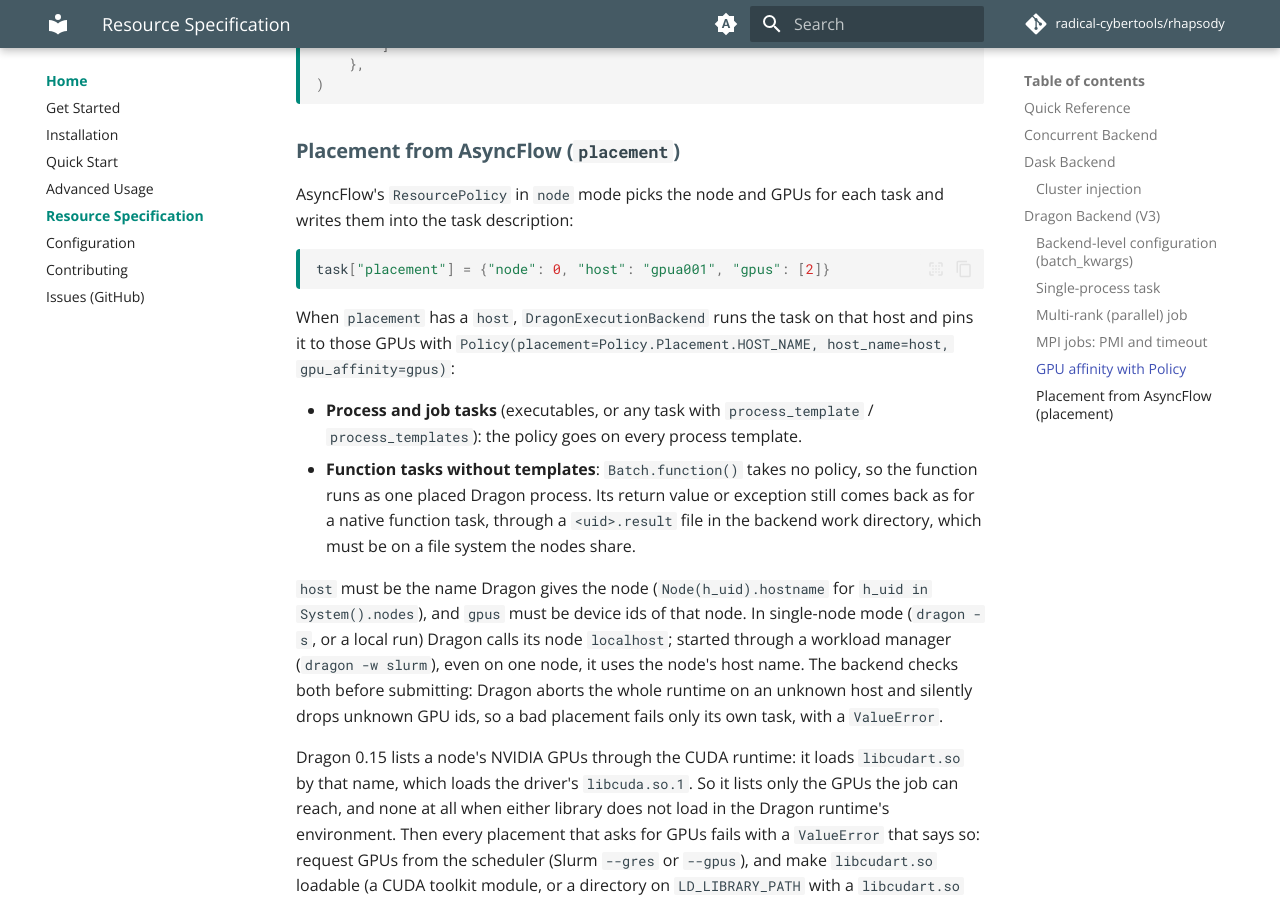
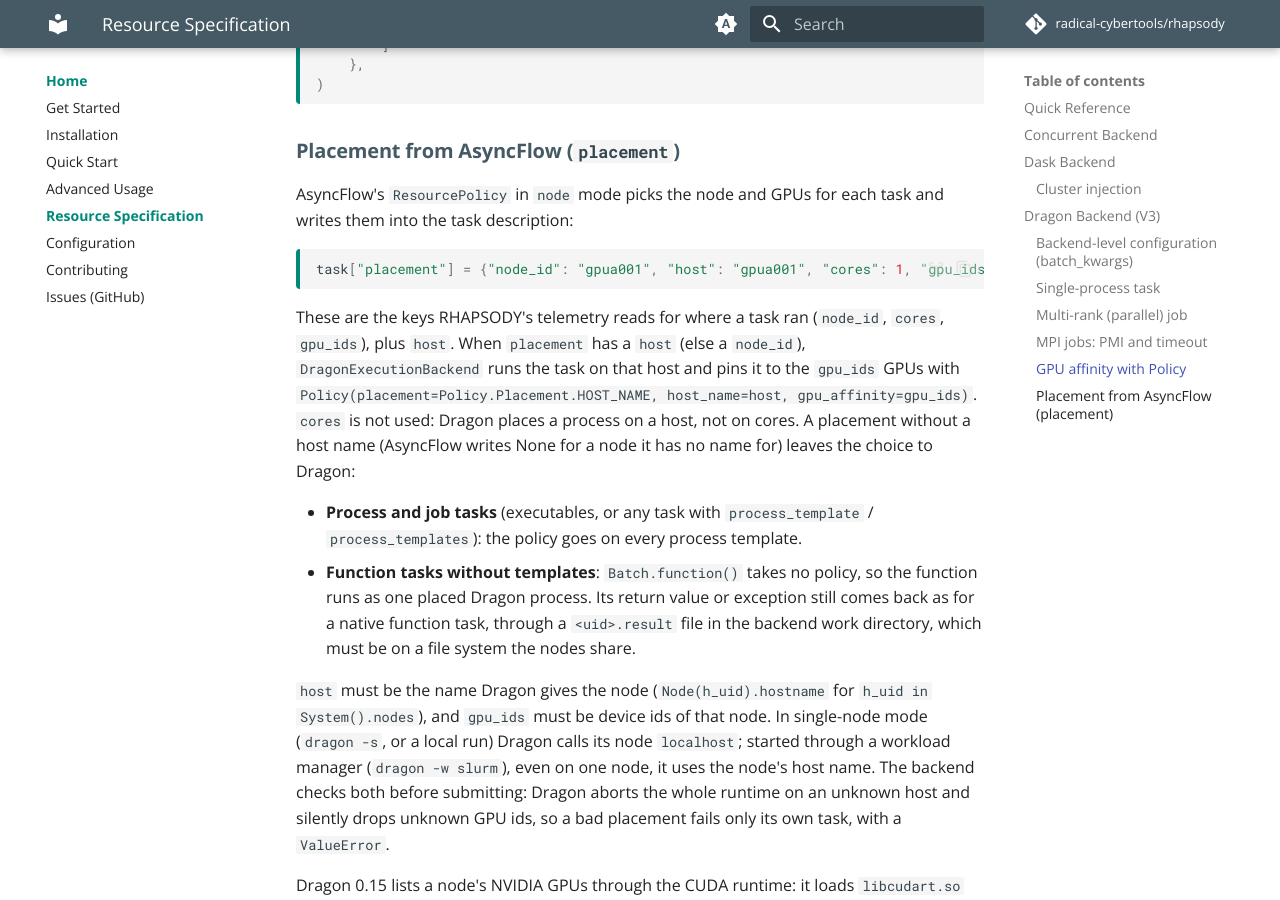
Before and after one commit to radical-cybertools/rhapsody, an MkDocs documentation site: the page built from docs/getting-started/resource-specification.md, in a window 1280 px wide and 900 px high, scrolled down 8364 px. Built offline with MkDocs 1.6.1 and Material for MkDocs 9.7.7, drawn with Linux system fonts in a browser that asks for light colours; comment, search, counter and statistics services are not loaded.

Commit message:
dragon placement: read host, else node_id, and gpu_ids
AsyncFlow's ResourcePolicy now writes placement in the keys RHAPSODY's
telemetry reads, {"node_id", "host", "cores", "gpu_ids"}. The backend
places on host, falling back to node_id, and pins to gpu_ids. cores is
not used: Dragon places a process on a host, not on cores. A placement
whose host and node_id are both None leaves the node to Dragon.

````diff
--- a/docs/getting-started/resource-specification.md
+++ b/docs/getting-started/resource-specification.md
@@ -358,12 +358,16 @@ AsyncFlow's `ResourcePolicy` in `node` mode picks the node and GPUs for each tas
 and writes them into the task description:
 
 ```python
-task["placement"] = {"node": 0, "host": "gpua001", "gpus": [2]}
+task["placement"] = {"node_id": "gpua001", "host": "gpua001", "cores": 1, "gpu_ids": [2]}
 ```
 
-When `placement` has a `host`, `DragonExecutionBackend` runs the task on that host
-and pins it to those GPUs with
-`Policy(placement=Policy.Placement.HOST_NAME, host_name=host, gpu_affinity=gpus)`:
+These are the keys RHAPSODY's telemetry reads for where a task ran (`node_id`, `cores`,
+`gpu_ids`), plus `host`. When `placement` has a `host` (else a `node_id`),
+`DragonExecutionBackend` runs the task on that host and pins it to the `gpu_ids` GPUs
+with `Policy(placement=Policy.Placement.HOST_NAME, host_name=host, gpu_affinity=gpu_ids)`.
+`cores` is not used: Dragon places a process on a host, not on cores. A placement
+without a host name (AsyncFlow writes None for a node it has no name for) leaves the
+choice to Dragon:
 
 - **Process and job tasks** (executables, or any task with `process_template` /
   `process_templates`): the policy goes on every process template.
@@ -373,7 +377,7 @@ and pins it to those GPUs with
   backend work directory, which must be on a file system the nodes share.
 
 `host` must be the name Dragon gives the node (`Node(h_uid).hostname` for
-`h_uid in System().nodes`), and `gpus` must be device ids of that node. In
+`h_uid in System().nodes`), and `gpu_ids` must be device ids of that node. In
 single-node mode (`dragon -s`, or a local run) Dragon calls its node `localhost`;
 started through a workload manager (`dragon -w slurm`), even on one node, it uses
 the node's host name. The backend checks both before submitting:
````
Also changed, not shown: CHANGELOG.md (+3 -2 lines), 2 other files.
